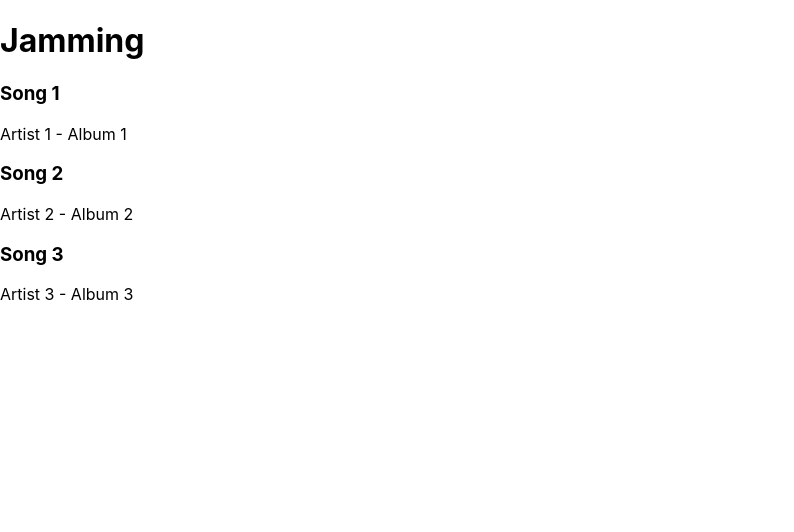
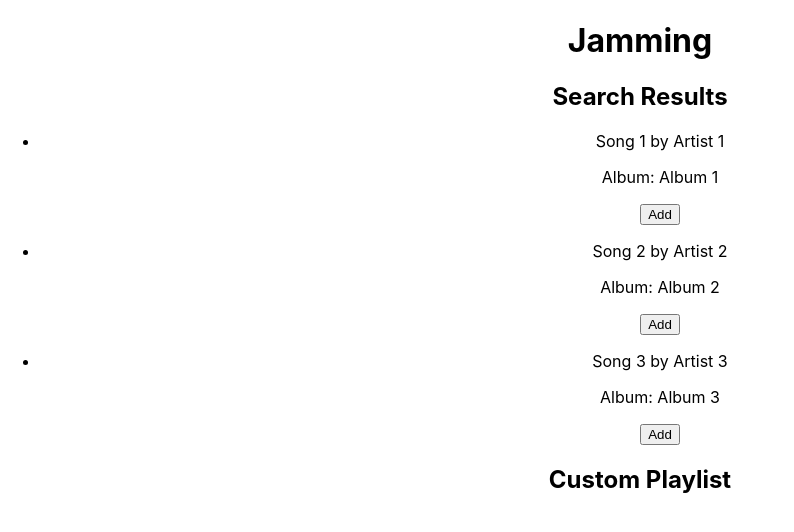
Before and after one commit to Pematsewang/jamming, a React (Create React App) app: page / in a window 1280 px wide. Shown: the top 532 px of the page, without its empty margins (0-794 px from the left). Built offline with nearby package versions, Linux system fonts and the light colour scheme.

Commit message:
Created a private Playlist to add songs

```diff
--- a/src/App.js
+++ b/src/App.js
@@ -1,19 +1,36 @@
-import React from 'react';
+import React, { useState } from 'react';
+import './App.css';
 import TrackListComponent from './components/TracklistComponent';  // Match the file name exactly
 
+function App() {
+  // State for managing custom playlist
+  const [playlist, setPlaylist] = useState([]);
 
-
-function App() {
   const tracks = [
     { id: 1, name: 'Song 1', artist: 'Artist 1', album: 'Album 1' },
     { id: 2, name: 'Song 2', artist: 'Artist 2', album: 'Album 2' },
     { id: 3, name: 'Song 3', artist: 'Artist 3', album: 'Album 3' },
   ];
 
+  // Function to add a track to the playlist
+  const addSongToPlaylist = (track) => {
+    setPlaylist([...playlist, track]);  // Add the selected track to the playlist
+  };
+
   return (
     <div className="App">
       <h1>Jamming</h1>
-      <TrackListComponent tracks={tracks} />
+      <TrackListComponent tracks={tracks} addSongToPlaylist={addSongToPlaylist} />
+      <div>
+        <h2>Custom Playlist</h2>
+        <ul>
+          {playlist.map((track, index) => (
+            <li key={index}>
+              {track.name} by {track.artist} ({track.album})
+            </li>
+          ))}
+        </ul>
+      </div>
     </div>
   );
 }
--- a/src/components/TracklistComponent.js
+++ b/src/components/TracklistComponent.js
@@ -1,14 +1,18 @@
 import React from 'react';
 
-function TrackListComponent({ tracks }) {
+function TrackListComponent({ tracks, addSongToPlaylist }) {
   return (
     <div>
-      {tracks.map((track) => (
-        <div key={track.id}>
-          <h3>{track.name}</h3>
-          <p>{track.artist} - {track.album}</p>
-        </div>
-      ))}
+      <h2>Search Results</h2>
+      <ul>
+        {tracks.map((track) => (
+          <li key={track.id}>
+            <p>{track.name} by {track.artist}</p>
+            <p>Album: {track.album}</p>
+            <button onClick={() => addSongToPlaylist(track)}>Add</button>
+          </li>
+        ))}
+      </ul>
     </div>
   );
 }
```
